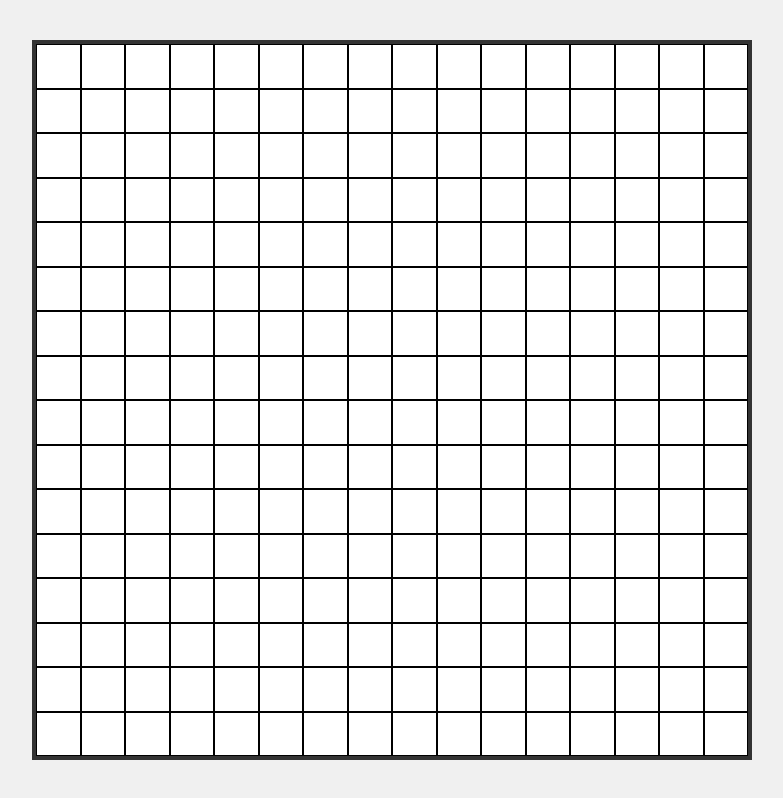
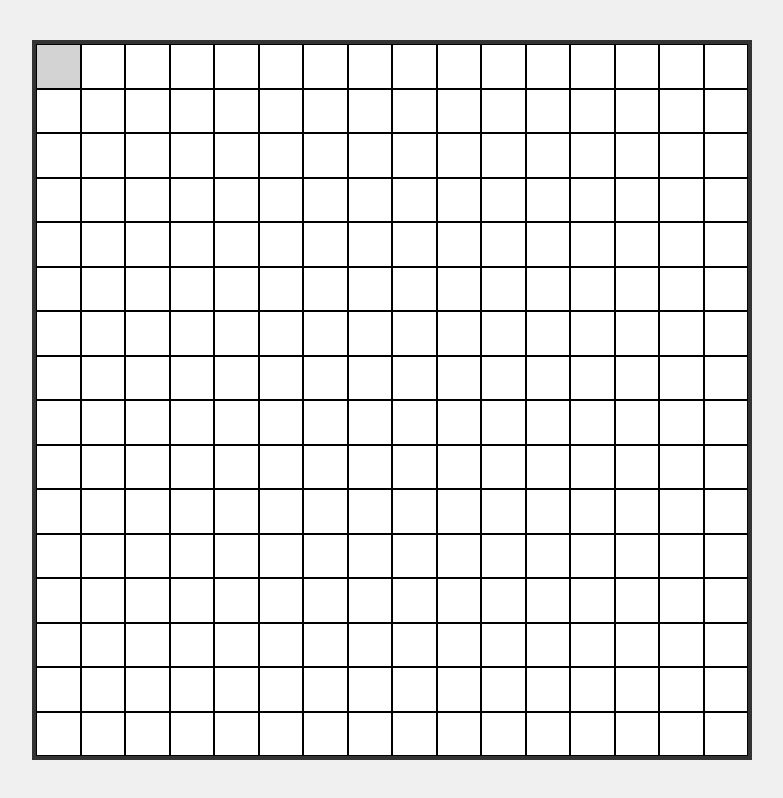
Before and after one commit to sejaycodes/etch-a-sketch, a plain HTML site: page index.html in a window 1280 px wide. In both pictures the pointer is over the element 306 px from the left and 66 px from the top of the page. Shown: the whole page, without its empty margins (248-1031 px from the left). Drawn offline with Linux system fonts and the light colour scheme.

Commit message:
added hover effect

```diff
--- a/style.css
+++ b/style.css
@@ -25,3 +25,7 @@ body {
     border: 1px solid black;
     background-color: #ffffff;
 }
+
+.grid-cell:hover{
+    background-color: lightgrey;
+}
```
